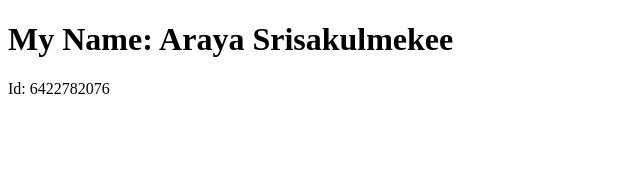
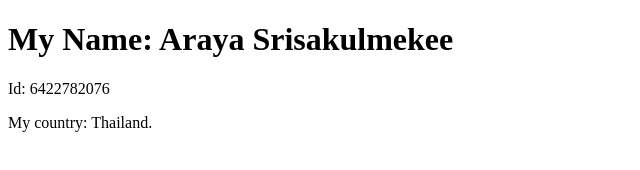
Before and after one commit to LittleBlitz/DES424_6422782076, a plain HTML site: page src/index.html in a window 1280 px wide. Shown: the whole page, without its empty margins (0-640 px from the left). Drawn offline with Linux system fonts and the light colour scheme.

Commit message:
edit id add country

```diff
--- a/src/index.html
+++ b/src/index.html
@@ -3,6 +3,6 @@
     <body>
     	<h1>My Name: Araya Srisakulmekee</h1>
         <p>Id: 6422782076</p>
-        <!-- <p>My country: Thailand.</p> -->
+        <p>My country: Thailand.</p>
     </body>
 </html>
```
